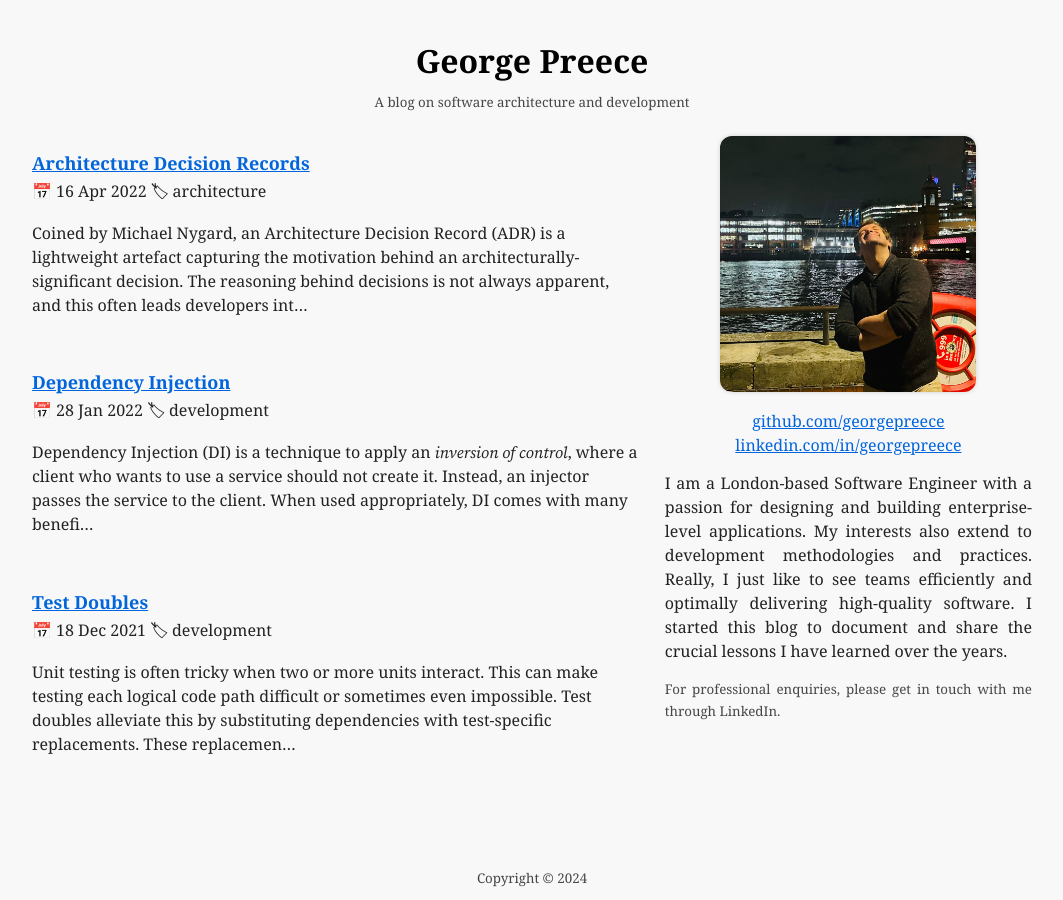
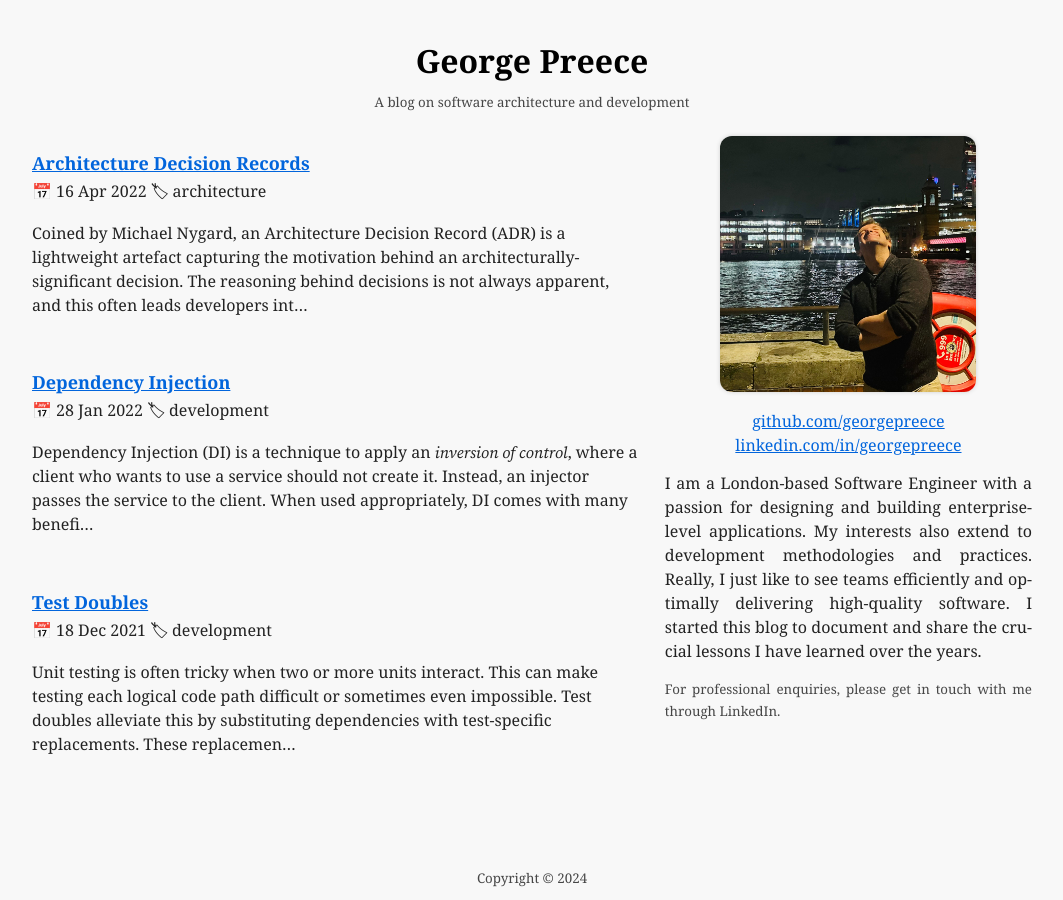
Before and after one commit to GeorgePreece/GeorgePreece.github.io, a Jekyll site: the page built from index.html, in a window 1280 px wide. Shown: the whole page, without its empty margins (108-1171 px from the left). Built offline with Jekyll 4.4.1, drawn with Linux system fonts in a browser that asks for light colours; some web fonts are replaced.

Commit message:
Use hypens in justified text

```diff
--- a/styles/common.css
+++ b/styles/common.css
@@ -37,7 +37,7 @@ address { font-style:normal }
 .text-left    { text-align:left }
 .text-center  { text-align:center }
 .text-right   { text-align:right }
-.text-justify { text-align:justify }
+.text-justify { text-align:justify;hyphens:auto }
 
 .text-italic  { font-style:italic }
 .text-oblique { font-style:oblique }
```
